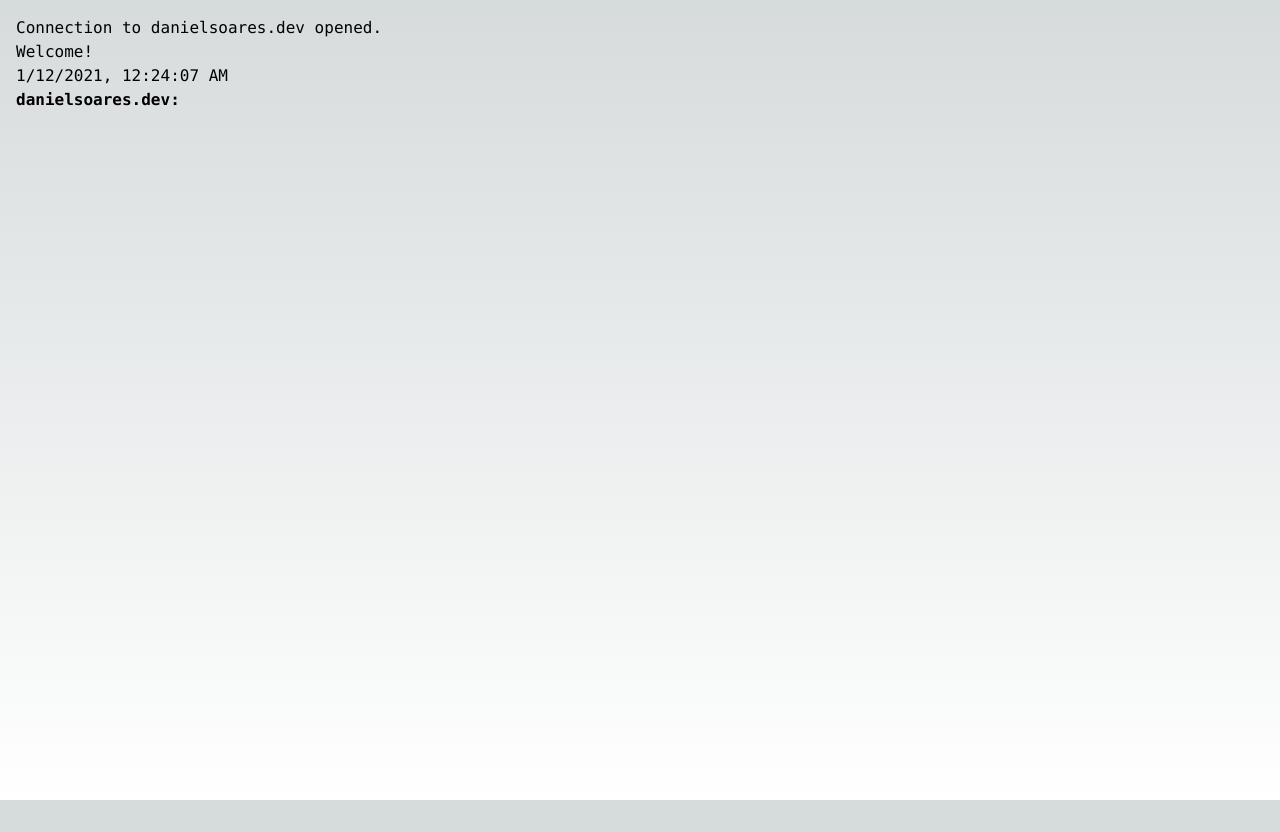
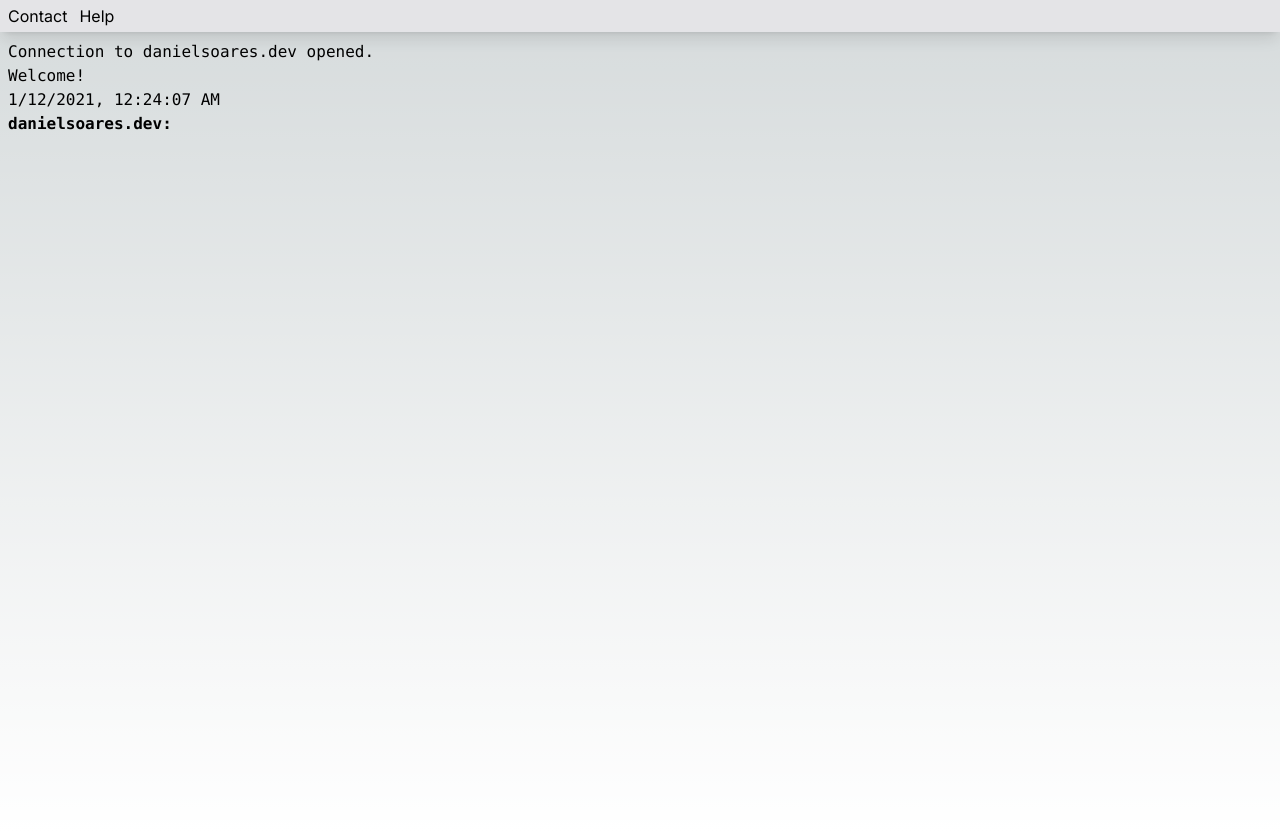
Before and after one commit to danielpfs/danielsoares, a Next.js app: page / in a window 1280 px wide. Before the commit the page ends 800 px from the top, so only its background shows below. Built offline with nearby package versions, Linux system fonts and the light colour scheme.

Commit message:
fix: adjust terminal layout

```diff
--- a/src/app/page.tsx
+++ b/src/app/page.tsx
@@ -1,10 +1,12 @@
 "use client";
-import Contact from "@/components/Contact";
 import createTerminal from "@/libs/terminal";
 import Output from "@/libs/terminal/output";
-import React, { useEffect, useState } from "react";
+import FakeTyping from "@/libs/terminal/plugins/fakeTyping";
+import { lazy, useEffect, useState } from "react";
 
-const terminal = createTerminal('<span class="mr-2 font-bold">danielsoares.dev:</span>', [
+const terminal = createTerminal(
+  '<span class="mr-2 font-bold">danielsoares.dev:</span>',
+  [
     {
       name: "help",
       exec: (terminal) => {
@@ -21,25 +23,29 @@ const terminal = createTerminal('<span class="mr-2 font-bold">danielsoares.dev:<
       name: "contact",
       exec: async () => {
         terminal.render.output(Output.success("loading..."));
+        const Component = lazy(() => import("@/components/Contact"));
 
         return Output.success(
           <div className="font-sans my-2 flex justify-center">
-          <Contact />
+            <Component />
           </div>,
         );
       },
     },
-]);
+  ],
+);
 
 export default function TerminalView() {
   const [outputs, setOutput] = useState<Output[]>([
-    Output.success('Connection to danielsoares.dev opened.'),
-    Output.success('Welcome!'),
-    Output.success(new Date().toLocaleDateString(undefined, {
+    Output.success("Connection to danielsoares.dev opened."),
+    Output.success("Welcome!"),
+    Output.success(
+      new Date().toLocaleDateString(undefined, {
         hour: "numeric",
         minute: "numeric",
-      second: "numeric"
-    }))
+        second: "numeric",
+      }),
+    ),
   ]);
   terminal.render.setInputHandler((value: string, caret: number) => {
     const el = document.querySelector("#input");
@@ -62,26 +68,39 @@ export default function TerminalView() {
   };
 
   useEffect(() => {
-    restoreFocus()
-    terminal.input.setInput('')
-  })
+    restoreFocus();
+    terminal.input.setInput("");
+  });
 
   return (
+    <>
+      <header className="sticky top-0 bg-zinc-200 text-black shadow-lg">
+        <nav className="flex gap-3 container mx-auto px-2 p-1">
+          <button onClick={() => terminal.getPlugin(FakeTyping).type("contact")}>
+            Contact
+          </button>
+          <button onClick={() => terminal.getPlugin(FakeTyping).type("help")}>Help</button>
+        </nav>
+      </header>
       <main className="min-h-screen font-mono" onClick={restoreFocus}>
-      <div className="container mx-auto p-4">
+        <div className="container mx-auto p-2">
           {/* Outputs */}
           {outputs.map((o, i) => (
             <div key={`output-${i}`} className="min-h-6 whitespace-pre-wrap">
-            {/* biome-ignore lint/security/noDangerouslySetInnerHtml: <explanation> */}
-            {typeof o.data === "string" ? (<div dangerouslySetInnerHTML={{ __html: o.data }} />) : (
-              o.data as JSX.Element
+              {typeof o.data === "string" ? (
+                // biome-ignore lint/security/noDangerouslySetInnerHtml: <explanation>
+                <div dangerouslySetInnerHTML={{ __html: o.data }} />
+              ) : (
+                (o.data as JSX.Element)
               )}
             </div>
           ))}
           {/* Input */}
           <div>
-          {/* biome-ignore lint/security/noDangerouslySetInnerHtml: <explanation> */}
-          <span dangerouslySetInnerHTML={{ __html: terminal.render.prefix }} />
+            <span
+              // biome-ignore lint/security/noDangerouslySetInnerHtml: <explanation>
+              dangerouslySetInnerHTML={{ __html: terminal.render.prefix }}
+            />
             <span className="relative">
               <span
                 id="input"
@@ -96,8 +115,9 @@ export default function TerminalView() {
             </span>
           </div>
           {/* Suggestions */}
-        <div></div>
+          {/* <div></div> */}
         </div>
       </main>
+    </>
   );
 }
```
Lines whose indentation alone changed are shown as unchanged.
